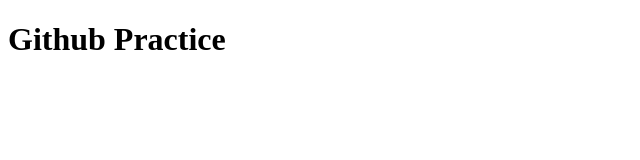
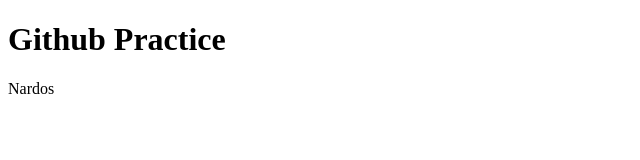
Before and after one commit to Yewub-H/gitgubpractice1, a plain HTML site: page pages/index.html in a window 1280 px wide. Shown: the full height of the page, 0-640 px from the left. Drawn offline with Linux system fonts and the light colour scheme.

Commit message:
helloo
hi My Yewub!

```diff
--- a/pages/index.html
+++ b/pages/index.html
@@ -8,6 +8,7 @@
 </head>
 <body>
     <h1>Github Practice</h1>
+    <p>Nardos</p>
 
 </body>
 </html>
```
